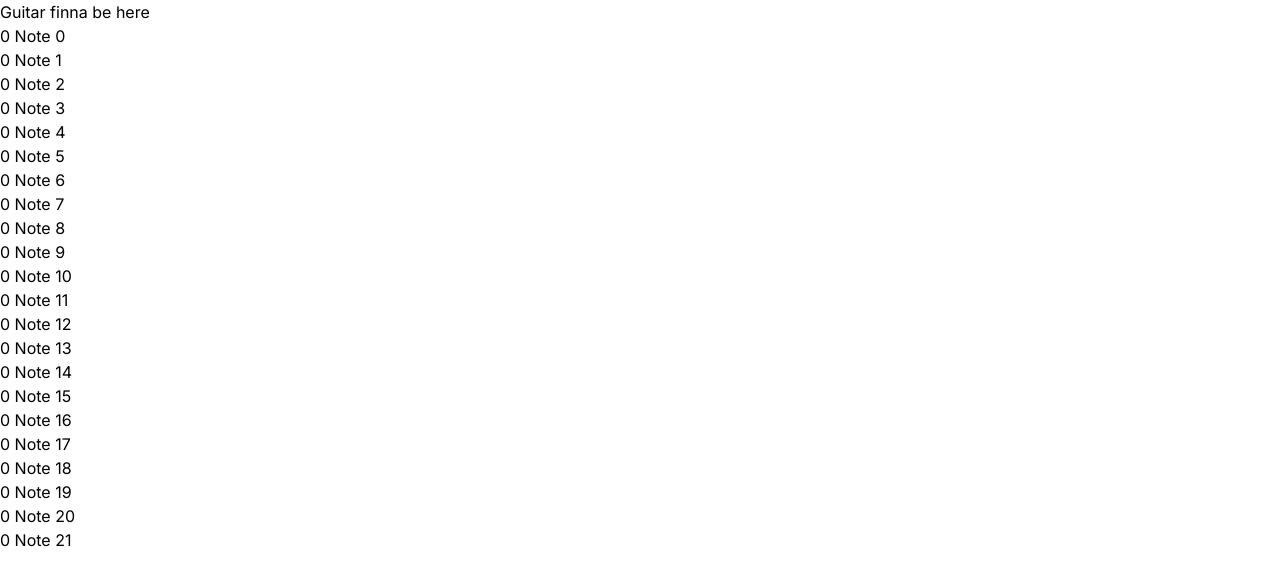
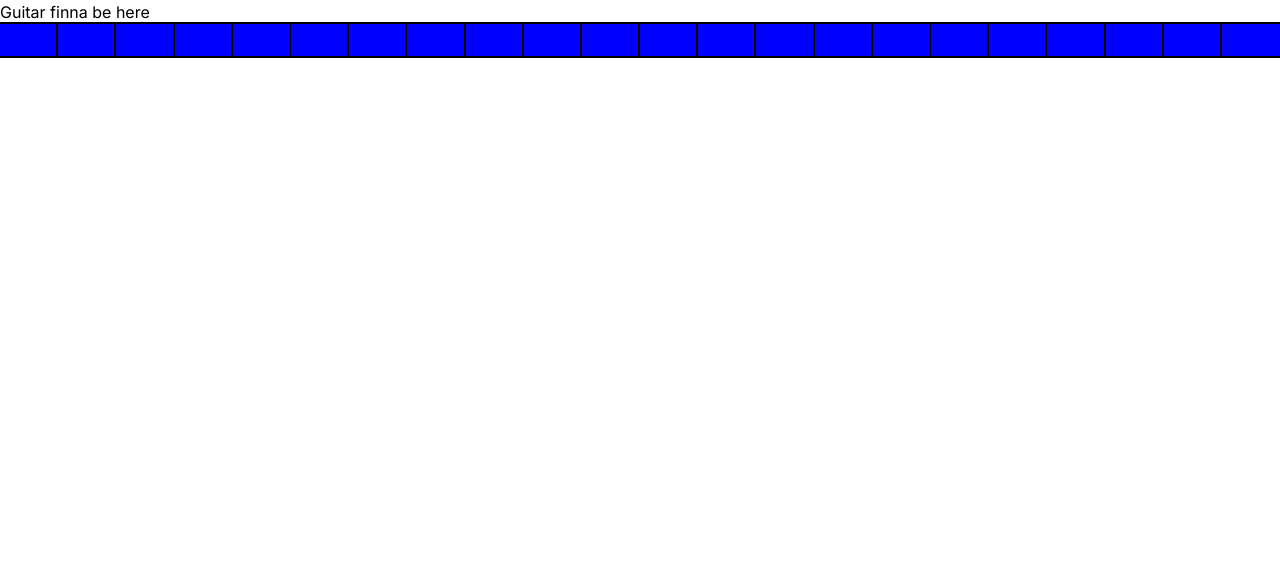
Before and after one commit to c0lin0Brien/scordatura, a Next.js app in the folder scordatura/: page / in a window 1280 px wide. Shown: the top 586 px of the page. Built offline with nearby package versions, Linux system fonts and the light colour scheme.

Commit message:
string kind of there visually

```diff
--- a/scordatura/app/globals.css
+++ b/scordatura/app/globals.css
@@ -1,3 +1,14 @@
 @tailwind base;
 @tailwind components;
 @tailwind utilities;
+
+@layer components {
+  .interval {
+    background-color: blue;
+    outline: solid;
+    outline-color: black;
+    outline-width: 2px;
+    height: 4vh;
+    width: 100vh;
+  }
+}
--- a/scordatura/app/page.tsx
+++ b/scordatura/app/page.tsx
@@ -1,5 +1,5 @@
 import Image from "next/image";
-import Guitar from "./components/guitar";
+import Guitar from "../components/guitar";
 
 export default function Home() {
   return (
--- a/scordatura/app/components/guitar.tsx
+++ b/scordatura/components/guitar.tsx
@@ -7,7 +7,7 @@ import String from './string';
 export default function Guitar() {
     // TODO: String components
     return (
-        <div className="guitar">
+        <div>
             <String string={0}></String>
         </div>
     )
--- a/scordatura/app/components/string.tsx
+++ b/scordatura/components/string.tsx
@@ -8,11 +8,11 @@ interface IntervalProps {
 
 const Interval: React.FC<IntervalProps> = ({ string = 0, note = 0}) => {
     const play = () => {
-        console.log("string " + {string} + " note " + {note})
+        console.log(`string ${string} note ${note}`);
     }
     return (
         <div className="interval" onClick={play}>
-            {string} Note {note}
+
         </div>
     )
 }
@@ -24,7 +24,8 @@ interface StringProps {
 const String: React.FC<StringProps> = ({string = 0}) => {
     const notes = Array.from( {length: 22}, (_, index) => <Interval key={index} note={index} string={string} />);
     return (
-        <div className="string">{notes}</div>
+        // TODO: Make this flex and nice
+        <div className="flex justify-evenly">{notes}</div>
     );
 }
 
```
